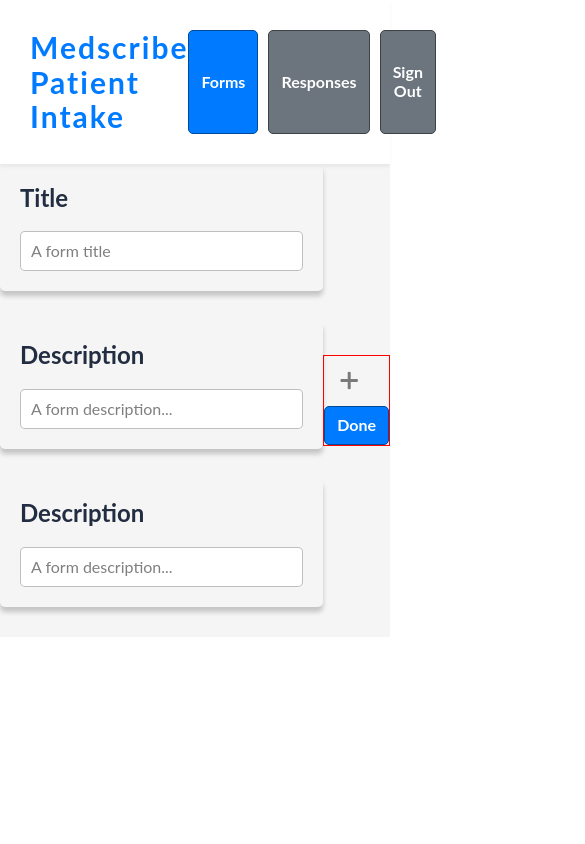
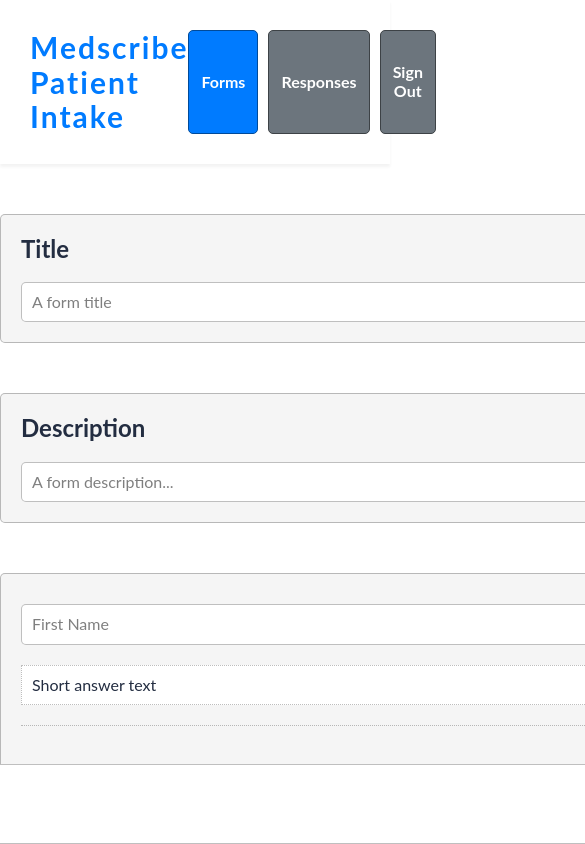
Before and after one commit to jmoyers/healthcare, a React (Create React App) app in the folder client/: page /edit in a window 390 px wide. Shown: the top 844 px of the page, 585 px wide, since content can reach past the window. Built offline with nearby package versions, Linux system fonts and the light colour scheme.

Commit message:
Add general layout for editting a form
* Add a bottom toolbar for adding questions
* Add a toolbar for setting the options on a form question
* Fix up some global styling around background color
* Set up a pattern for dealing with a mobile bottom fixed toolbar
* Not hooked up to state yet

```diff
--- a/client/src/App.scss
+++ b/client/src/App.scss
@@ -69,7 +69,3 @@
 *::placeholder {
   color: $color-text-light;
 }
-
-:global(body) {
-  background-color: whitesmoke;
-}
--- a/client/src/CheckboxOption.js
+++ b/client/src/CheckboxOption.js
@@ -1,19 +1,25 @@
 import React from "react";
 import style from "./CheckboxOption.module.scss";
+import cx from "classnames";
 import camelcase from "camelcase";
 
-const CheckboxOption = ({ label }) => {
+const CheckboxOption = (props) => {
+  const { label, onChange = () => {}, checked } = props;
   const id = camelcase(label).substring(0, 10);
+
   return (
     <fieldset className={style.fieldset}>
+      <label className={style.label} htmlFor={id}>
+        {label}
+      </label>
       <input
         type="checkbox"
         name={id}
         id={id}
-        value={id}
+        checked={checked}
         className={style.checkbox}
+        onChange={onChange}
       />
-      <label htmlFor={id}>{label}</label>
     </fieldset>
   );
 };
--- a/client/src/CheckboxOption.module.scss
+++ b/client/src/CheckboxOption.module.scss
@@ -3,11 +3,17 @@
 .fieldset {
   display: flex;
   align-items: center;
-  flex-basis: 50%;
-  height: 3rem;
-  margin-bottom: 1rem;
+  width: 45%;
+  margin: 0;
+}
+
+.fieldsetEnd {
+  justify-content: flex-end;
+}
+
+.label {
+  width: 100%;
 }
 
 .checkbox {
-  width: 5rem;
 }
--- a/client/src/FormEdit.js
+++ b/client/src/FormEdit.js
@@ -3,6 +3,8 @@
 import cx from "classnames";
 import IconButton from "./IconButton";
 import Button from "./Button";
+import FormInputEdit from "./FormInputEdit";
+import { Form } from "./state/form";
 
 const useFormState = (initial) => {
   const [state, setState] = useState(initial);
@@ -29,9 +31,12 @@
   const [title, onChangeTitle] = useFormState("A form title");
   const [description, onChangeDesc] = useState("A form description...");
 
+  const form = new Form();
+  const sections = form.sections;
+
   return (
+    <>
       <div className={cx("medscribe", style.container)}>
-      <div className={style.deadLeft}></div>
         <div className={style.formEditContainer}>
           <div className={style.formSection}>
             <h2>Title</h2>
@@ -47,20 +52,17 @@
             ></input>
           </div>
 
-        <div className={style.formSection}>
-          <h2>Description</h2>
-          <input
-            type="text"
-            value={description}
-            onChange={onChangeDesc}
-          ></input>
+          {sections.map((section) => (
+            <FormInputEdit section={section} />
+          ))}
         </div>
       </div>
       <div className={style.controlsContainer}>
-        <IconButton icon="plus" size="md" />
-        <Button type="primary">Done</Button>
+        <Button type="primary" icon="plus">
+          Add Question
+        </Button>
       </div>
-    </div>
+    </>
   );
 };
 
--- a/client/src/FormEdit.module.scss
+++ b/client/src/FormEdit.module.scss
@@ -1,9 +1,9 @@
 @import "variables";
 
 .container {
-  display: flex;
-  align-items: center;
-  justify-content: center;
+  margin-left: auto;
+  margin-right: auto;
+  padding-bottom: 15rem;
 }
 
 .formEditContainer {
@@ -11,17 +11,28 @@
 }
 
 .controlsContainer {
-  border: 1px solid red;
+  border: 1px solid $color-border;
+  width: 80rem;
+  padding: 2rem;
+
+  margin-left: -40rem;
+
+  position: fixed;
+  bottom: 0;
+  left: 50%;
+
+  background-color: white;
+  z-index: 9999;
 }
 
 .formSection {
   width: 100%;
+  margin-top: 5rem;
   min-height: 10rem;
-  margin-bottom: 3rem;
   padding: 2rem;
-
+  border: 1px solid $color-border;
   border-radius: $border-radius;
-  box-shadow: $box-shadow-light;
+  background-color: whitesmoke;
 }
 
 :global .medscribe h2 {
--- /dev/null
+++ b/client/src/FormInputEdit.js
@@ -0,0 +1,75 @@
+import react, { useState } from "react";
+import useFormState from "./state/useFormState";
+import { InputTypes } from "./state/form";
+import style from "./FormInputEdit.module.scss";
+import CheckboxOption from "./CheckboxOption";
+import SelectSearch from "react-select-search";
+
+import "react-select-search/style.css";
+import "./react-selectsearch-custom.scss";
+import "react-datetime/css/react-datetime.css";
+import IconButton from "./IconButton";
+
+const FormInputEdit = ({ section }) => {
+  const { id, title, type, required: reqProp, options } = section;
+
+  const [required, handleRequiredEvent, setRequired] = useFormState(reqProp);
+
+  const questionTypes = [
+    {
+      name: "Short answer",
+      value: InputTypes.ShortAnswer,
+    },
+    {
+      name: "Paragraph",
+      value: InputTypes.Paragraph,
+    },
+    {
+      name: "Checkbox Group",
+      value: InputTypes.CheckboxGroup,
+    },
+    {
+      name: "Dropdown",
+      value: InputTypes.Dropdown,
+    },
+    {
+      name: "Date/Time",
+      value: InputTypes.DateTime,
+    },
+  ];
+
+  console.log(section);
+
+  return (
+    <div className={style.formSection}>
+      <input type="text" value={title}></input>
+      {type === InputTypes.ShortAnswer && (
+        <div className={style.textInput}>Short answer text</div>
+      )}
+      {type === InputTypes.Paragraph && (
+        <div className={style.textInput}>Long answer text</div>
+      )}
+      <div className={style.bottomToolbar}>
+        <SelectSearch
+          options={questionTypes}
+          name="questionType"
+        ></SelectSearch>
+        <fieldset className={style.reqFieldset}>
+          <label className={style.reqLabel} htmlFor="required">
+            Required
+          </label>
+          <input
+            type="checkbox"
+            id="required"
+            className={style.reqCheckbox}
+            checked={required}
+            onChange={handleRequiredEvent}
+          />
+        </fieldset>
+        <IconButton size="md" icon="trash"></IconButton>
+      </div>
+    </div>
+  );
+};
+
+export default FormInputEdit;
--- /dev/null
+++ b/client/src/FormInputEdit.module.scss
@@ -0,0 +1,42 @@
+@import "variables";
+
+.formSection {
+  border-radius: $border-radius;
+  border: $color-border 1px solid;
+  background-color: whitesmoke;
+  padding: 3rem 2rem;
+  margin-top: 5rem;
+}
+
+.textInput {
+  border: 1px dotted $color-border;
+  background-color: white;
+  padding: 1rem;
+  margin: 2rem 0rem;
+}
+
+.bottomToolbar {
+  margin-top: 2rem;
+  display: flex;
+  justify-content: flex-end;
+  align-items: stretch;
+  gap: 2rem;
+  border-top: 1px dotted $color-border;
+}
+
+.reqFieldset {
+  display: flex;
+  align-items: center;
+  justify-content: flex-end;
+  width: 10rem;
+  margin: 0;
+  padding: 0;
+}
+
+.reqLabel {
+  align-self: center;
+}
+
+.reqCheckbox {
+  width: 3rem;
+}
--- a/client/src/Home.module.scss
+++ b/client/src/Home.module.scss
@@ -1,5 +1,5 @@
 .container {
-  background-color: whitesmoke;
+  background-color: white;
 
   width: 100%;
   height: 100%;
--- a/client/src/IconButton.module.scss
+++ b/client/src/IconButton.module.scss
@@ -28,8 +28,6 @@
 
   backface-visibility: hidden;
   -webkit-backface-visibility: hidden;
-
-  z-index: 10000;
 }
 
 .sm {
--- a/client/src/react-selectsearch-custom.scss
+++ b/client/src/react-selectsearch-custom.scss
@@ -1,4 +1,9 @@
 @import "variables";
+
+.medscribe .select-search {
+  align-self: center;
+  margin: 0;
+}
 
 .medscribe
   .select-search:not(.select-search--multiple)
--- /dev/null
+++ b/client/src/state/useFormState.js
@@ -0,0 +1,9 @@
+import { useState } from "react";
+
+function useFormState(initial) {
+  const [state, setState] = useState(initial);
+  const handleEvent = (e) => setState(e.target.value);
+  return [state, handleEvent, setState];
+}
+
+export default useFormState;
```
Also changed, not shown: 1 other file (tests, documents, lock files or other folders). Lines whose indentation alone changed are shown as unchanged.
